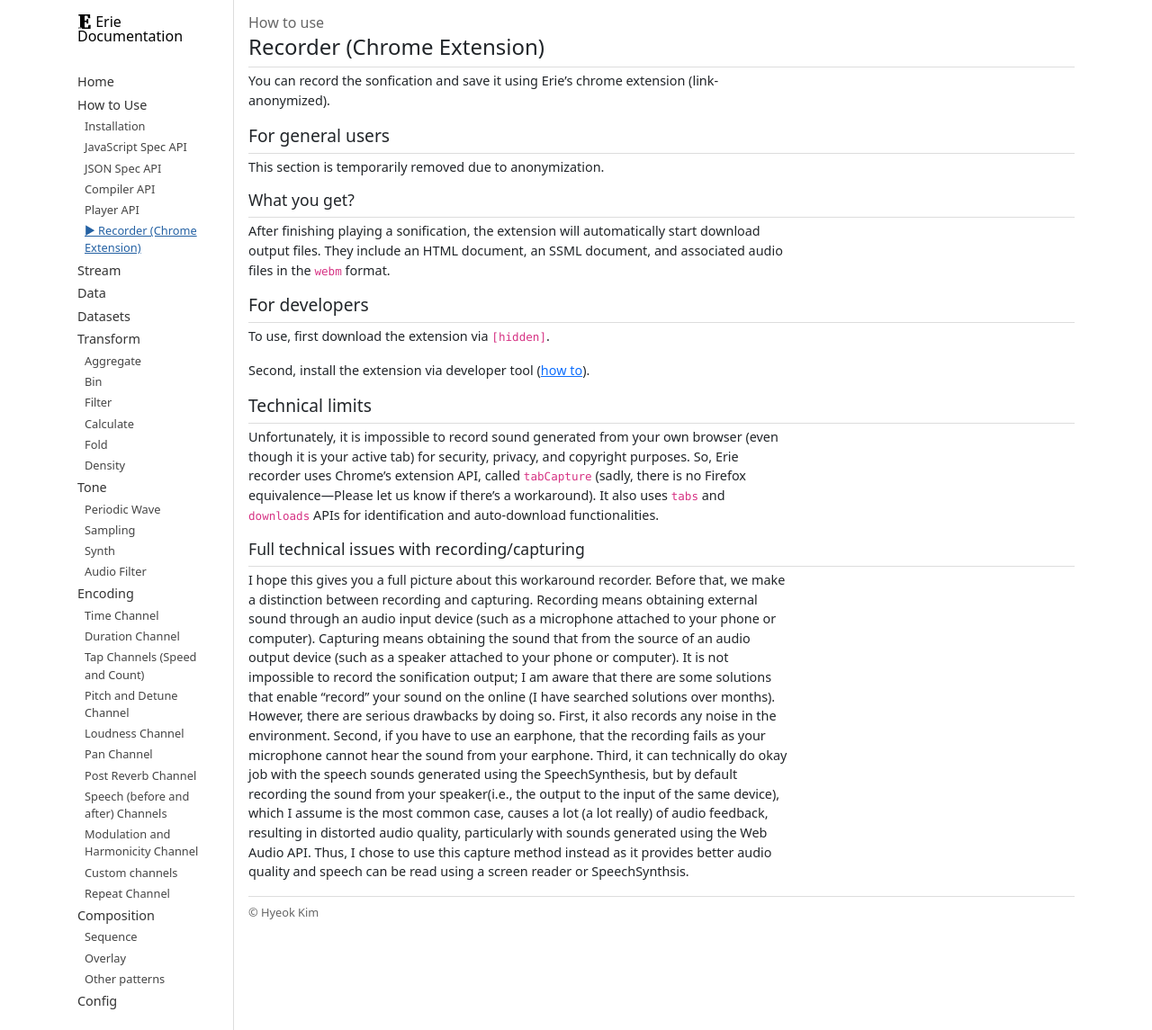
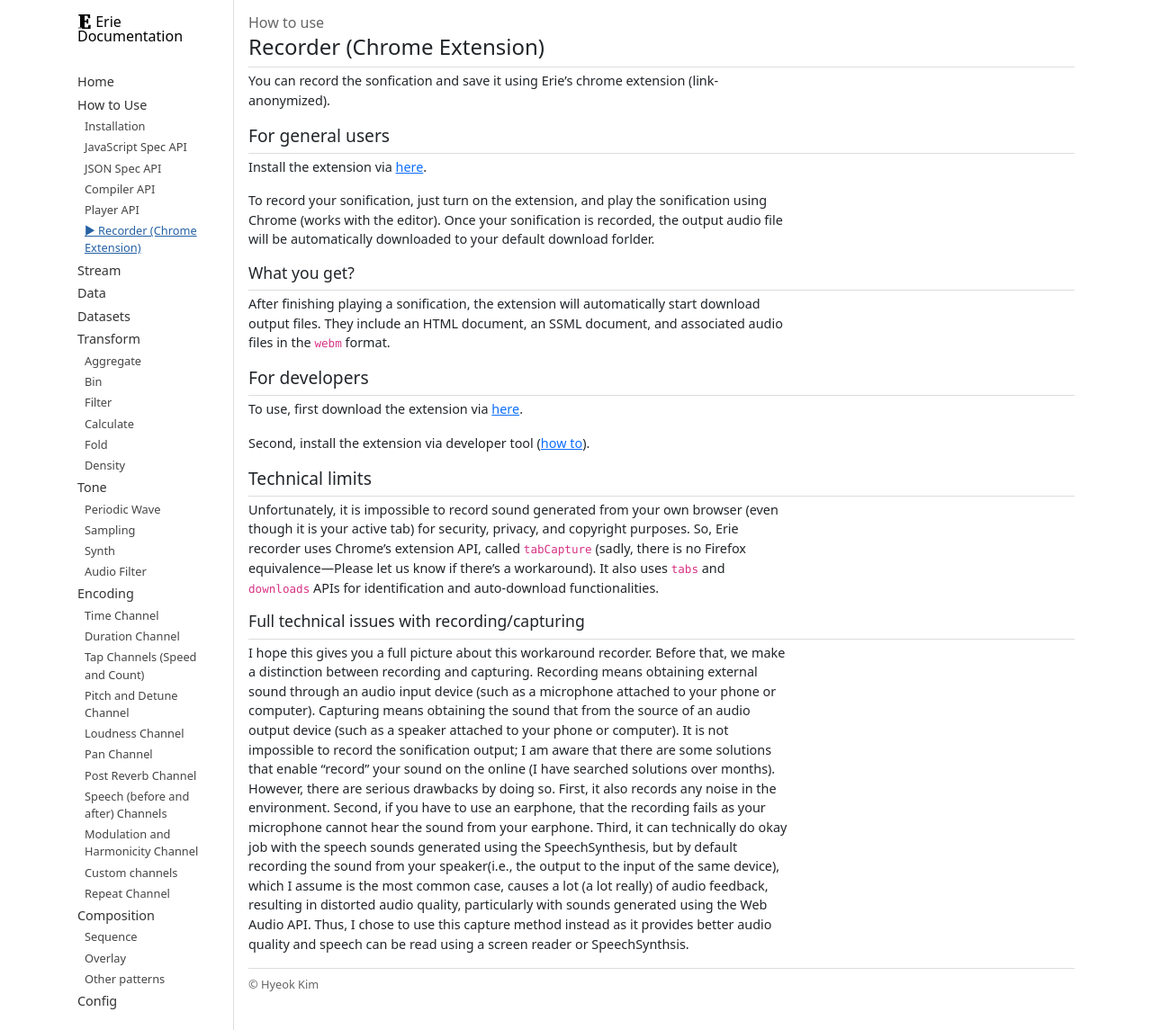
Before and after one commit to see-mike-out/erie-documentation, a Jekyll site: the page built from docs/how-to-use/recorder.md, in a window 1280 px wide. Shown: the whole page at 90% size. Built offline with Jekyll 4.4.1, drawn with Linux system fonts in a browser that asks for light colours.

Commit message:
deanonymization

```diff
--- a/docs/how-to-use/recorder.md
+++ b/docs/how-to-use/recorder.md
@@ -10,7 +10,10 @@ You can record the sonfication and save it using Erie's chrome extension (link-a
 
 ## For general users
 
-This section is temporarily removed due to anonymization.
+Install the extension via [here](https://chromewebstore.google.com/detail/erie-recorder-for-chrome/efbafkmjeinnnkjlkipfmpcbglbjgedc).
+
+To record your sonification, just turn on the extension, and play the sonification using Chrome (works with the editor).
+Once your sonification is recorded, the output audio file will be automatically downloaded to your default download forlder.
 
 ### What you get?
 
@@ -19,7 +22,7 @@ They include an HTML document, an SSML document, and associated audio files in t
 
 ## For developers
 
-To use, first download the extension via `[hidden]`.
+To use, first download the extension via [here](https://github.com/see-mike-out/erie-chrome-ext).
 
 Second, install the extension via developer tool ([how to](https://developer.chrome.com/docs/extensions/mv3/getstarted/development-basics/#load-unpacked)).
 
```
